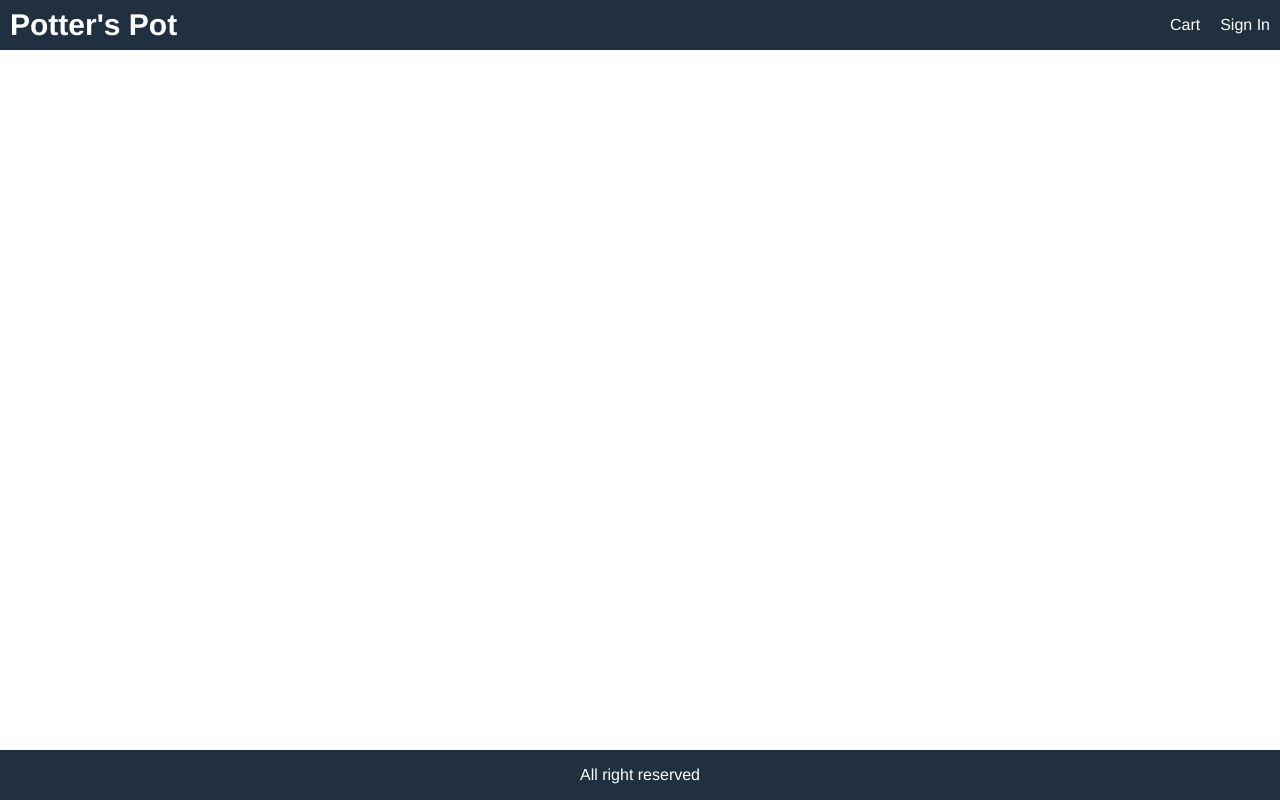
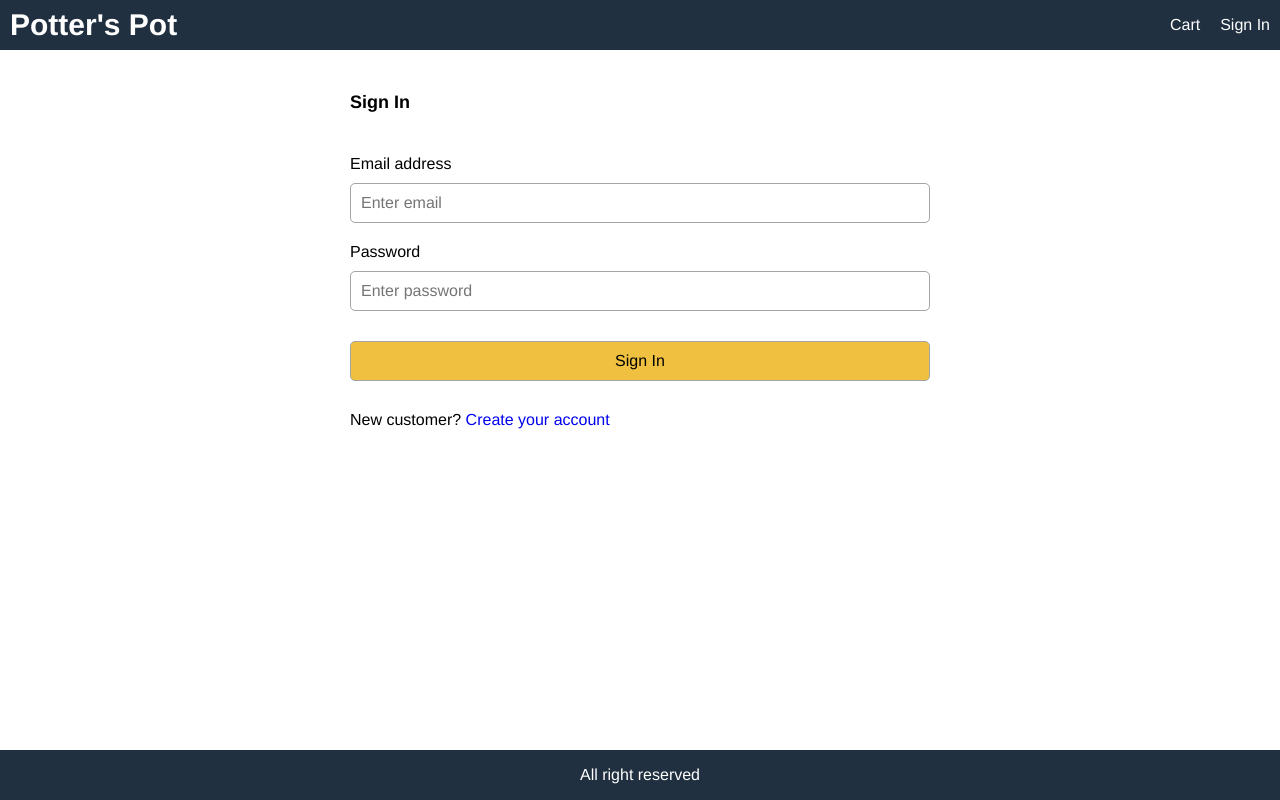
Before and after one commit to AmelieAmy/Potter-s-Pot, a React (Create React App) app in the folder frontend/: page /signin in a window 1280 px wide. Built offline with nearby package versions, Linux system fonts and the light colour scheme.

Commit message:
Creation of Signin Screen in frontend side

```diff
--- a/frontend/src/App.js
+++ b/frontend/src/App.js
@@ -3,6 +3,7 @@
 import {BrowserRouter, Route, Link} from 'react-router-dom'
 
 import HomeScreen from './components/fixedComponents/HomeScreen';
+import SigninScreen from './components/fixedComponents/SigninScreen';
 import CartScreen from './components/sharedComponents/CartScreen';
 import ProductScreen from './components/sharedComponents/ProductScreen';
 
@@ -30,6 +31,7 @@
                 <main>
                     <Route path="/cart/:id?" component={CartScreen}></Route>
                     <Route path="/product/:id" component={ProductScreen}></Route>
+                    <Route path="/signin" component={SigninScreen}></Route>
                     <Route path="/" component={HomeScreen} exact></Route>
                 </main>
                 <footer className="row center">All right reserved</footer>
--- /dev/null
+++ b/frontend/src/components/fixedComponents/SigninScreen.js
@@ -0,0 +1,54 @@
+import React, { useState } from 'react';
+import { Link } from 'react-router-dom';
+
+const SigninScreen = () => {
+    const [email, setEmail] = useState('');
+    const [password, setPassword] = useState('');
+    const submitHandler = (e) => {
+    e.preventDefault();
+    // TODO: sign in action
+    };
+    return (
+        <div>
+            <form className="form" onSubmit={submitHandler}>
+                <div>
+                    <h1>Sign In</h1>
+                </div>
+                <div>
+                    <label htmlFor="email">Email address</label>
+                    <input
+                    type="email"
+                    id="email"
+                    placeholder="Enter email"
+                    required
+                    onChange={(e) => setEmail(e.target.value)}
+                    ></input>
+                </div>
+                <div>
+                    <label htmlFor="password">Password</label>
+                    <input
+                    type="password"
+                    id="password"
+                    placeholder="Enter password"
+                    required
+                    onChange={(e) => setPassword(e.target.value)}
+                    ></input>
+                </div>
+                <div>
+                    <label />
+                    <button className="primary" type="submit">
+                        Sign In
+                    </button>
+                </div>
+                <div>
+                    <label />
+                    <div>
+                        New customer? <Link to="/register">Create your account</Link>
+                    </div>
+                </div>
+            </form>
+        </div>
+    );
+}
+
+export default SigninScreen
--- a/frontend/src/index.css
+++ b/frontend/src/index.css
@@ -179,6 +179,11 @@
     flex: 2 1 50rem;
 }
 
+.min-30
+{
+    min-width: 30rem;
+}
+
 
 /* IMAGE */
 
@@ -188,6 +193,12 @@
     border-radius: 0.5rem;
     text-align: center;
     margin-top: 1rem;
+}
+
+img.small
+{
+    max-width: 5rem;
+    width: 100%;
 }
 
 img.medium
@@ -280,3 +291,26 @@
     color: #a02020;
     background-color: #ffe0e0;
 }
+
+
+/* FORM */
+
+
+.form
+{
+    max-width: 60rem;
+    margin: 0 auto;
+}
+
+.form > div
+{
+    display: flex;
+    flex-direction: column;
+    margin: 1rem;
+}
+
+.form label
+{
+    margin: 1rem 0;
+    display: block;
+}
```
